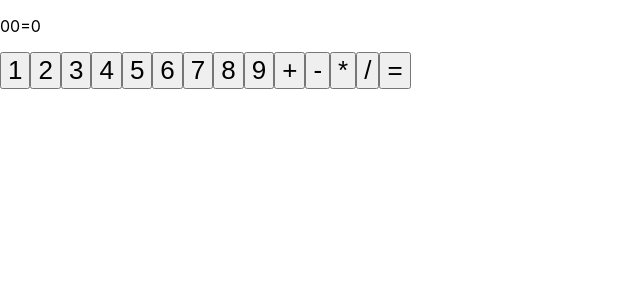
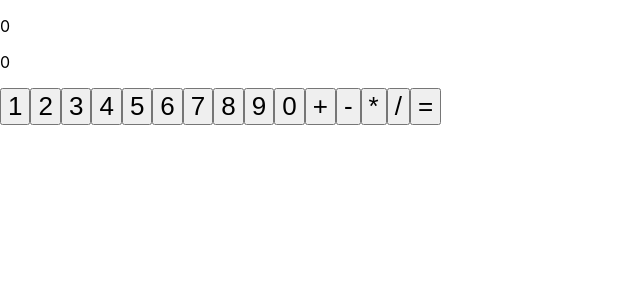
Before and after one commit to kyohei-23/react_learn, a React (Vite) app: page / in a window 1280 px wide. Shown: the top 300 px of the page, without its empty margins (0-640 px from the left). Built offline with nearby package versions, Linux system fonts and the light colour scheme.

Commit message:
計算機機能のアップデート ・計算履歴の表示 ・履歴への復帰機能 ・機能ごとにコンポーネントを分割

```diff
--- a/src/components/Calc.jsx
+++ b/src/components/Calc.jsx
@@ -1,14 +1,15 @@
 import { useState, useEffect } from "react";
 
-function CalcButton({ number, onClick }){
+function CalcButton({ value, onClick }){
     return(
         <button onClick={ ()=> onClick() }>
-            { number }
+            { value }
         </button>
     )
 }
 
 function calc(a, b, operator){
+    if(!(a || operator)) return b
     switch(operator){
         case '+' :
             return a+b
@@ -17,42 +18,39 @@ function calc(a, b, operator){
         case '*' :
             return a*b
         case '/' :
-            return a/b
+            if(a && b){
+                return a/b
+            }else if(!(a || b)){
+                window.alert('結果が定義されていません')
+                return 0
+            }else if(b === 0){
+                window.alert('0で割ることはできません。')
+                return  0
+            }else{
+                return b
+            }
+
         default :
             break;
     }
 }
 
-export function CalcBoard(){
-    const [result, setResult] = useState(0);
-    const [operator, setOperator] = useState('');
-    const [oldNum, setOldNum] = useState(0);
-    const [total, setTotal] = useState(0);
+function CalcButtons({current ,setCurrent}){
 
-    const handleClick = ( i ) =>{
-        if( typeof(i) === 'number' ){
-            setResult( result * 10 + i )
-        }else if(i !== '='){
-            setOldNum( result )
-            setResult( 0 )
-            setOperator( i )
-        }else{
-            let _total = calc(oldNum, result, operator)
-            setTotal(_total)
-        }
+    const handleClick =( i ) =>{
+        setCurrent( current* 10 + i )
     }
 
     const renderSquare =( i )=>{
         return (
             <CalcButton
-                number={ i }
+                value={ i }
                 onClick={()=> handleClick( i ) }
             />
         )
     }
     return (
         <>
-            <p>{ oldNum + operator + result + '=' + total }</p>
             { renderSquare(1) }
             { renderSquare(2) }
             { renderSquare(3) }
@@ -62,11 +60,69 @@ export function CalcBoard(){
             { renderSquare(7) }
             { renderSquare(8) }
             { renderSquare(9) }
-            { renderSquare('+') }
-            { renderSquare('-') }
-            { renderSquare('*') }
-            { renderSquare('/') }
-            { renderSquare('=') }
+            { renderSquare(0) }
         </>
     )
 }
+
+
+function OperatorButtons({setOperator}){
+
+    const handleClick = ( str )=>{
+        setOperator(str)
+    }
+
+    const renderSquare =( str )=>{
+        return (
+            <CalcButton
+                value={ str }
+                onClick={()=> handleClick( str ) }
+            />
+        )
+    }
+    return(
+        <>
+            {renderSquare('+')}
+            {renderSquare('-')}
+            {renderSquare('*')}
+            {renderSquare('/')}
+        </>
+    )
+}
+
+export function CalcBoard(){
+    const [current, setCurrent] = useState(0);
+    const [operator, setOperator] = useState('');
+    const [oldNum, setOldNum] = useState(0);
+    const [results, setResults ] = useState([]);
+
+    useEffect(() => {
+        current && setOldNum(current)
+        setCurrent(0)
+    }, [ operator ]);
+
+    const calcResult =()=>{
+        let _result = calc(oldNum, current, operator)
+        setResults([...results, _result])
+        setOldNum(_result)
+        setCurrent(0)
+    }
+    return(
+        <>
+            <ul>{ results.map(num=><li key={num} onClick={()=> setOldNum(num) }>{ num }</li>) }</ul>
+            <span>{oldNum}</span>
+            <p>{ operator+current }</p>
+            <CalcButtons
+                current = { current }
+                setCurrent = { setCurrent }
+            />
+            <OperatorButtons
+                setOperator = { setOperator }
+            />
+            <CalcButton
+                value="="
+                onClick={calcResult}
+            />
+        </>
+    )
+}
```
